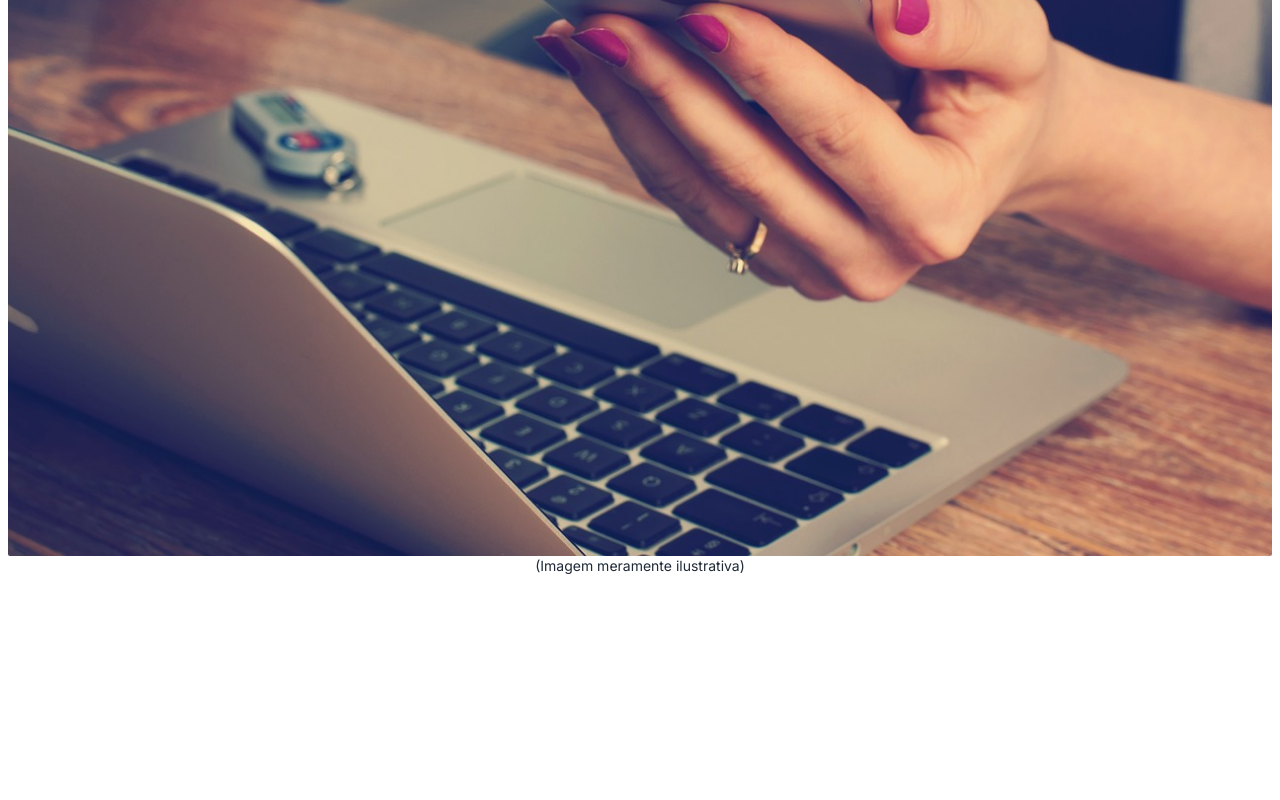
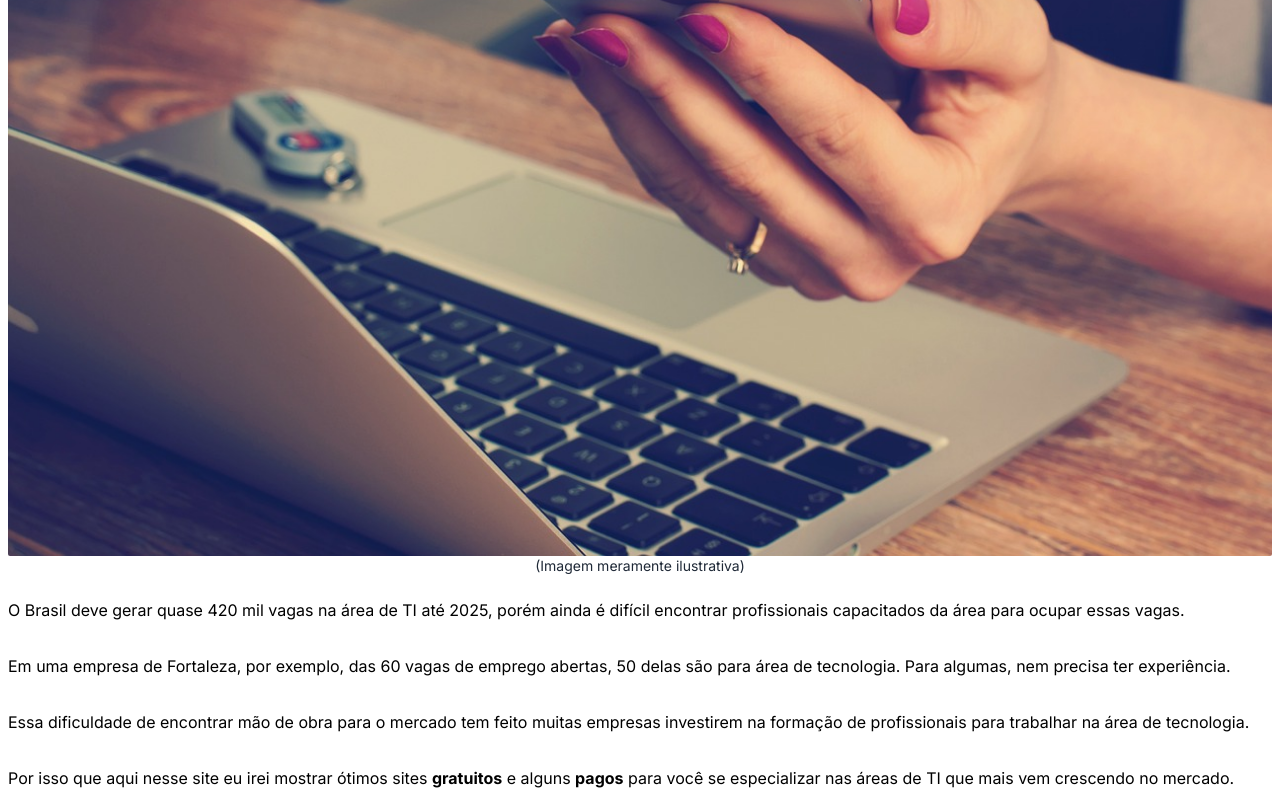
Before and after one commit to ClaytonJosue/projeto_faculdade, a Next.js app: page / in a window 1280 px wide. Shown: the part 499-1299 px from the top of the page. Before the commit the page ends 1083 px from the top, so only its background shows below. Built offline with nearby package versions, Linux system fonts and the light colour scheme.

Commit message:
update with more information about TI Jobs

```diff
--- a/src/app/page.tsx
+++ b/src/app/page.tsx
@@ -28,6 +28,30 @@ export default function Home() {
             (Imagem meramente ilustrativa)
           </p>
         </section>
+
+        {/* Áreas de TI*/}
+        <section>
+          <p className="leading-7 mt-5">
+            O Brasil deve gerar quase 420 mil vagas na área de TI até 2025,
+            porém ainda é difícil encontrar profissionais capacitados da área
+            para ocupar essas vagas.
+            <br />
+            <br />
+            Em uma empresa de Fortaleza, por exemplo, das 60 vagas de emprego
+            abertas, 50 delas são para área de tecnologia. Para algumas, nem
+            precisa ter experiência.
+            <br />
+            <br />
+            Essa dificuldade de encontrar mão de obra para o mercado tem feito
+            muitas empresas investirem na formação de profissionais para
+            trabalhar na área de tecnologia.
+            <br />
+            <br />
+            Por isso que aqui nesse site eu irei mostrar ótimos sites{" "}
+            <strong>gratuitos</strong> e alguns <strong>pagos</strong> para você
+            se especializar nas áreas de TI que mais vem crescendo no mercado.
+          </p>
+        </section>
       </main>
     </>
   );
```
